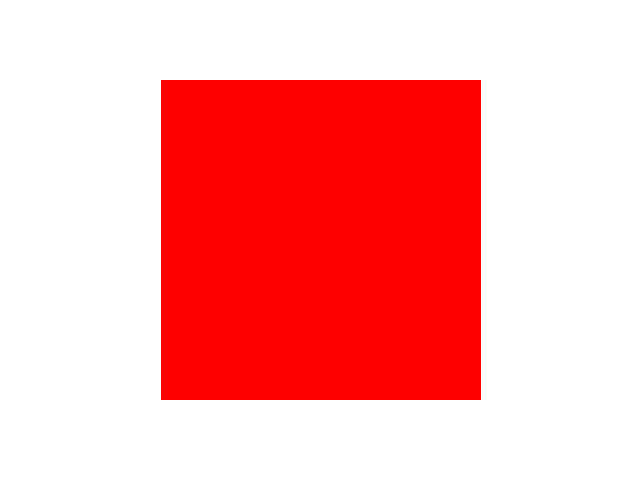
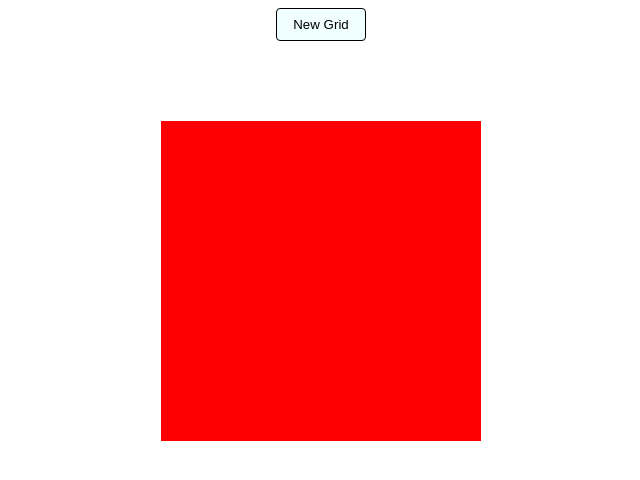
Before and after one commit to Antrikoss/javascript-foundations-projects, a plain HTML site: page etch-a-sketch/index.html in a window 1280 px wide. Shown: the whole page, without its empty margins (319-959 px from the left). Drawn offline with Linux system fonts and the light colour scheme.

Commit message:
Add button to get user input for grid's dimensions

```diff
--- a/etch-a-sketch/index.html
+++ b/etch-a-sketch/index.html
@@ -8,6 +8,7 @@
     <script src="script.js" defer></script>
 </head>
 <body>
+    <button class="new-grid">New Grid</button>
     <div class="container"></div>
 </body>
 </html>
--- a/etch-a-sketch/script.js
+++ b/etch-a-sketch/script.js
@@ -1,4 +1,6 @@
 const container = document.querySelector('.container');
+const btn = document.querySelector('.new-grid');
+let n = 0; // user's dimensions for grid
 
 // Create 16 x 16 grid of divs
 for (let i = 0; i < 16 * 16; i++) {
@@ -18,3 +20,8 @@ squares.forEach(square => {{
         square.style.backgroundColor = 'red';
     });
 }});
+
+// Add button to get user input for grid's dimensions
+btn.addEventListener('click', () => {
+    n = prompt('Number of squares per side:');
+});
--- a/etch-a-sketch/style.css
+++ b/etch-a-sketch/style.css
@@ -12,3 +12,12 @@
     margin: 0;
     flex: 0 0 auto;
 }
+
+.new-grid {
+    background-color: azure;
+    border: 1px solid black;
+    padding: 0.5rem 1rem;
+    border-radius: 4px;
+    display: block;
+    margin: 0 auto;
+}
```
